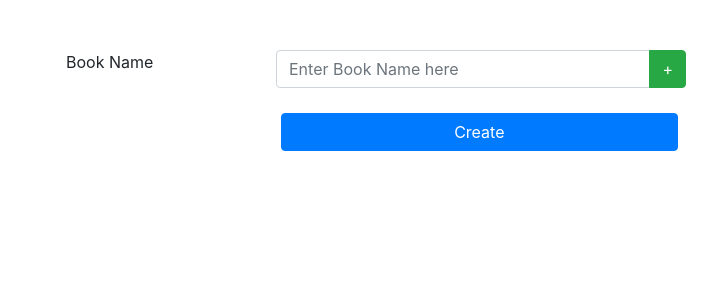
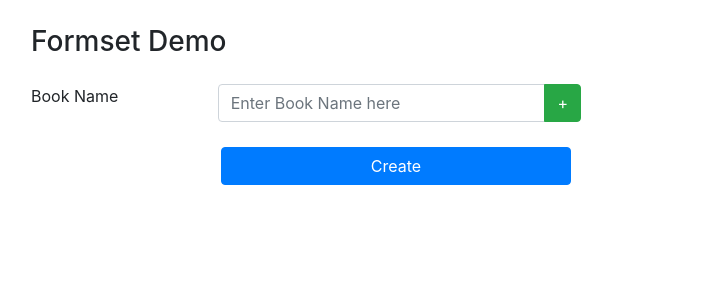
Before and after one commit to taranjeet/django-library-app, a Django app: page /store/book/create_normal in a window 1280 px wide. Shown: the part 56-356 px from the top of the page, without its empty margins (54-771 px from the left). Run offline with Django 3.2, Linux system fonts and the light colour scheme; some libraries are stand-ins or nearby versions.

Commit message:
store: add model formset

```diff
--- a/djlibrary/store/forms.py
+++ b/djlibrary/store/forms.py
@@ -1,5 +1,7 @@
 from django import forms
-from django.forms import formset_factory
+from django.forms import (formset_factory, modelformset_factory)
+
+from .models import Book
 
 
 class BookForm(forms.Form):
@@ -13,3 +15,13 @@ class BookForm(forms.Form):
 
 
 BookFormset = formset_factory(BookForm)
+BookModelFormset = modelformset_factory(
+    Book,
+    fields=('name', ),
+    extra=1,
+    widgets={'name': forms.TextInput(attrs={
+            'class': 'form-control',
+            'placeholder': 'Enter Book Name here'
+        })
+    }
+)
--- a/djlibrary/store/urls.py
+++ b/djlibrary/store/urls.py
@@ -2,6 +2,7 @@ from django.urls import re_path
 
 from .views import (
     create_book_normal,
+    create_book_model_form,
     BookListView,
 )
 
@@ -10,6 +11,7 @@ app_name = 'store'
 urlpatterns = [
 
     re_path(r'^book/create_normal', create_book_normal, name='create_book_normal'),
+    re_path(r'^book/create_model', create_book_model_form, name='create_book_model_form'),
     re_path(r'^book/list', BookListView.as_view(), name='book_list'),
 
 ]
--- a/djlibrary/store/views.py
+++ b/djlibrary/store/views.py
@@ -1,13 +1,13 @@
 from django.shortcuts import render, redirect
 from django.views import generic
 
-from .forms import BookFormset
+from .forms import (BookFormset, BookModelFormset)
 from .models import Book
 
 
 def create_book_normal(request):
     template_name = 'store/create_normal.html'
-
+    heading_message = 'Formset Demo'
     if request.method == 'GET':
         formset = BookFormset(request.GET or None)
     elif request.method == 'POST':
@@ -21,7 +21,8 @@ def create_book_normal(request):
             return redirect('store:book_list')
 
     return render(request, template_name, {
-        'formset': formset
+        'formset': formset,
+        'heading': heading_message,
     })
 
 
@@ -30,3 +31,23 @@ class BookListView(generic.ListView):
     model = Book
     context_object_name = 'books'
     template_name = 'store/list.html'
+
+
+def create_book_model_form(request):
+    template_name = 'store/create_normal.html'
+    heading_message = 'Model Formset Demo'
+    if request.method == 'GET':
+        formset = BookModelFormset(queryset=Book.objects.none())
+    elif request.method == 'POST':
+        formset = BookModelFormset(request.POST)
+        if formset.is_valid():
+            for form in formset:
+                # only save if name is present
+                if form.cleaned_data.get('name'):
+                    form.save()
+            return redirect('store:book_list')
+
+    return render(request, template_name, {
+        'formset': formset,
+        'heading': heading_message,
+    })
--- a/djlibrary/templates/base.html
+++ b/djlibrary/templates/base.html
@@ -31,7 +31,7 @@
         </div>
     </nav>
 
-    <div class="container-fluid">
+    <div class="container">
         <div class="row spacer"></div>
     {% block container %}
     {% endblock %}
--- a/djlibrary/templates/store/create_normal.html
+++ b/djlibrary/templates/store/create_normal.html
@@ -1,12 +1,15 @@
 {% extends "base.html" %}
 
 {% block container %}
+{% if heading %}
+<h3>{{heading}}</h3>
+{% endif %}
 <form class="form-horizontal" method="POST" action="">
     {% csrf_token %}
 {{ formset.management_form }}
 {% for form in formset %}
 <div class="row form-row spacer">
-    <div class="col-2 offset-1">
+    <div class="col-2">
         <label>{{form.name.label}}</label>
     </div>
     <div class="col-4">
@@ -20,7 +23,7 @@
 </div>
 {% endfor %}
 <div class="row spacer">
-    <div class="col-4 offset-3">
+    <div class="col-4 offset-2">
         <button type="submit" class="btn btn-block btn-primary">Create</button>
     </div>
 </div>
```
